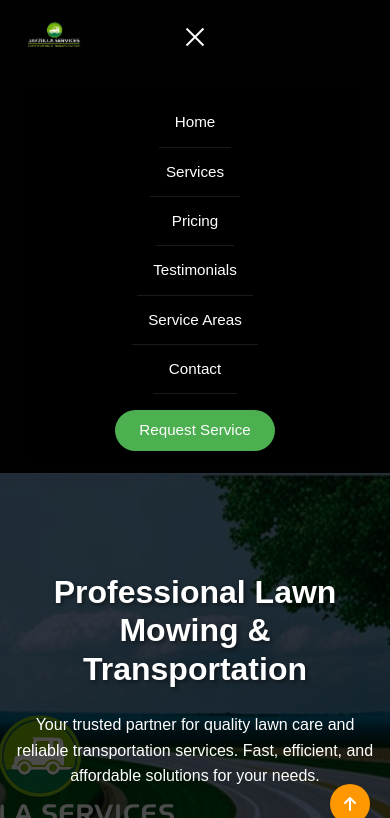
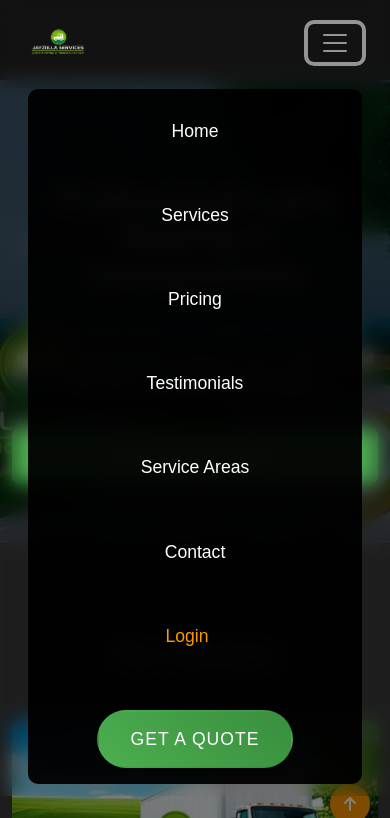
Before and after one commit to maureenblack/jayzilla, a website: page index.html in a window 390 px wide. Both pictures are taken after a click on the button 358 px from the left and 36 px from the top of the page. Shown: the top 818 px of the page. Drawn offline with nearby package versions, Linux system fonts and the light colour scheme.

Commit message:
feat: Restore login link and enhance navigation - Add login link back to navigation - Style login link with accent color - Make navigation consistent across pages - Update "Request Service" to "Get a Quote"

```diff
--- a/css/styles.css
+++ b/css/styles.css
@@ -19,12 +19,25 @@ body {
     background-color: var(--dark-color);
     color: var(--text-light);
     line-height: 1.6;
+    padding-top: 120px;
 }
 
-/* Mobile-First Navigation Styles */
+/* Navigation Styles */
 .navbar {
-    background-color: rgba(0, 0, 0, 0.95);
-    padding: 0.75rem 1rem;
+    background-color: transparent;
+    padding: 1rem 2rem;
+    position: fixed;
+    width: 100%;
+    top: 0;
+    z-index: 1000;
+    transition: all 0.3s ease;
+    backdrop-filter: blur(10px);
+}
+
+.navbar.scrolled {
+    background-color: rgba(0, 0, 0, 0.8);
+    box-shadow: 0 2px 10px rgba(0, 0, 0, 0.3);
+    padding: 0.8rem 2rem;
 }
 
 .navbar-brand {
@@ -35,155 +48,127 @@ body {
 }
 
 .navbar-logo {
-    height: 50px;
+    height: 150px;
     width: auto;
     transition: height 0.3s ease;
 }
 
-.navbar-nav {
-    gap: 1.5rem;
+.navbar.scrolled .navbar-logo {
+    height: 120px;
 }
 
+.navbar-nav {
+    gap: 2rem;
+    align-items: center;
+}
+
+/* Navigation Links */
 .nav-link {
     color: white !important;
-    font-size: 1rem;
-    padding: 0.5rem 1rem !important;
-    transition: color 0.3s ease;
+    font-size: 1.1rem;
+    padding: 0.5rem 0 !important;
+    transition: all 0.3s ease;
+    position: relative;
+    background: transparent !important;
 }
 
-.nav-link:hover {
-    color: var(--primary-color) !important;
+.nav-link::after {
+    content: '';
+    position: absolute;
+    bottom: 0;
+    left: 0;
+    width: 0;
+    height: 2px;
+    background-color: var(--accent-color);
+    transition: width 0.3s ease;
 }
 
+.nav-link:hover::after,
+.nav-link.active::after {
+    width: 100%;
+}
+
+.nav-link:hover,
+.nav-link.active {
+    color: var(--accent-color) !important;
+}
+
+/* Login Link */
+.nav-link[href="login.html"] {
+    color: var(--accent-color) !important;
+    font-weight: 500;
+    margin-right: 1rem;
+}
+
+.nav-link[href="login.html"]:hover {
+    color: var(--accent-dark) !important;
+}
+
+/* Request Button */
 .nav-link.request-btn {
-    background-color: var(--primary-color);
+    background: linear-gradient(45deg, var(--primary-color), var(--primary-dark)) !important;
     color: white !important;
-    padding: 0.5rem 1.5rem !important;
+    padding: 0.8rem 2rem !important;
     border-radius: 50px;
     margin-left: 1rem;
     transition: all 0.3s ease;
+    border: 2px solid transparent;
+    font-weight: 500;
+    text-transform: uppercase;
+    letter-spacing: 1px;
+    box-shadow: 0 4px 15px rgba(0, 0, 0, 0.2);
 }
 
 .nav-link.request-btn:hover {
-    background-color: var(--primary-dark);
+    background: transparent !important;
+    border-color: var(--primary-color);
+    color: var(--primary-color) !important;
     transform: translateY(-2px);
+    box-shadow: 0 6px 20px rgba(0, 0, 0, 0.3);
 }
 
-.navbar-toggler {
-    padding: 4px 8px;
-    border: none;
+.nav-link.request-btn::after {
+    display: none;
 }
 
-.navbar-toggler:focus {
-    box-shadow: none;
-}
+/* Mobile Navigation */
+@media (max-width: 991.98px) {
+    body {
+        padding-top: 90px;
+    }
 
-.navbar.scrolled {
-    background-color: rgba(0, 0, 0, 0.98);
-    box-shadow: 0 2px 10px rgba(0, 0, 0, 0.3);
-}
-
-.navbar-toggler-icon {
-    background-image: none;
-    position: relative;
-    transition: all 0.3s ease;
-}
-
-.navbar-toggler-icon::before,
-.navbar-toggler-icon::after,
-.navbar-toggler-icon {
-    width: 24px;
-    height: 2px;
-    background-color: white;
-    display: block;
-    position: absolute;
-    left: 50%;
-    margin-left: -12px;
-    transition: all 0.3s ease;
-}
-
-.navbar-toggler-icon::before {
-    content: '';
-    top: -8px;
-}
-
-.navbar-toggler-icon::after {
-    content: '';
-    bottom: -8px;
-}
-
-.navbar-toggler[aria-expanded="true"] .navbar-toggler-icon {
-    background-color: transparent;
-}
-
-.navbar-toggler[aria-expanded="true"] .navbar-toggler-icon::before {
-    transform: rotate(45deg);
-    top: 0;
-}
-
-.navbar-toggler[aria-expanded="true"] .navbar-toggler-icon::after {
-    transform: rotate(-45deg);
-    bottom: 0;
-}
-
-/* Mobile Navigation Menu */
-.navbar-collapse {
-    background: var(--dark-elevated);
-    border-radius: 10px;
-    margin-top: 1rem;
-    padding: 1rem;
-    max-height: 0;
-    overflow: hidden;
-    transition: max-height 0.3s ease-out;
-}
-
-.navbar-collapse.show {
-    max-height: 100vh;
-}
-
-@media (max-width: 991.98px) {
     .navbar {
-        padding: 0.5rem 1rem;
+        padding: 0.8rem 1rem;
     }
 
     .navbar-logo {
-        height: 40px;
+        height: 100px;
+    }
+
+    .navbar.scrolled .navbar-logo {
+        height: 80px;
     }
 
     .navbar-collapse {
-        background: rgba(0, 0, 0, 0.98);
-        margin-top: 0.5rem;
+        background: transparent;
+        backdrop-filter: blur(10px);
+        margin-top: 1rem;
         padding: 1rem;
-        border-radius: 4px;
-    }
-
-    .navbar-nav {
-        gap: 0;
-    }
-
-    .nav-link {
-        padding: 0.75rem 1rem !important;
-        text-align: center;
-        border-bottom: 1px solid rgba(255, 255, 255, 0.1);
-    }
-
-    .nav-item:last-child .nav-link {
-        border-bottom: none;
+        border-radius: 10px;
     }
 }
 
 @media (max-width: 575.98px) {
-    .navbar {
-        padding: 0.4rem 0.75rem;
+    body {
+        padding-top: 80px;
     }
 
     .navbar-logo {
-        height: 35px;
+        height: 80px;
     }
 
-    .nav-link {
-        font-size: 0.95rem;
-        padding: 0.6rem 1rem !important;
+    .navbar.scrolled .navbar-logo {
+        height: 60px;
     }
 }
 
@@ -373,11 +358,17 @@ body {
     transform: translateY(-10px);
 }
 
+.pricing-card:hover h3,
 .pricing-card:hover .price,
 .pricing-card:hover .period,
 .pricing-card:hover .pricing-features li,
 .pricing-card:hover .pricing-features i {
     color: white !important;
+}
+
+.pricing-card:hover .btn-primary {
+    background-color: white;
+    color: var(--primary-color);
 }
 
 .pricing-btn {
@@ -540,11 +531,23 @@ footer {
     text-align: center;
 }
 
-.footer-section h4 {
-    color: var(--accent-color);
+.footer-section h3 {
+    color: var(--primary-color);
+    font-size: 1.5rem;
     margin-bottom: 1.5rem;
-    font-size: 1.2rem;
-    font-weight: 600;
+    position: relative;
+    padding-bottom: 0.5rem;
+}
+
+.footer-section h3::after {
+    content: '';
+    position: absolute;
+    bottom: 0;
+    left: 50%;
+    width: 50px;
+    height: 2px;
+    background: var(--primary-color);
+    transform: translateX(-50%);
 }
 
 .footer-section p {
--- a/index.html
+++ b/index.html
@@ -25,7 +25,8 @@
                     <li class="nav-item"><a class="nav-link" href="#testimonials">Testimonials</a></li>
                     <li class="nav-item"><a class="nav-link" href="#service-areas">Service Areas</a></li>
                     <li class="nav-item"><a class="nav-link" href="#contact">Contact</a></li>
-                    <li class="nav-item"><a class="nav-link request-btn" href="service-request.html">Request Service</a></li>
+                    <li class="nav-item"><a class="nav-link" href="login.html">Login</a></li>
+                    <li class="nav-item"><a class="nav-link request-btn" href="service-request.html">Get a Quote</a></li>
                 </ul>
             </div>
         </div>
@@ -353,6 +354,17 @@
     </script>
 
     <script src="https://cdn.jsdelivr.net/npm/bootstrap@5.3.2/dist/js/bootstrap.bundle.min.js"></script>
+    <script>
+        // Sticky Navigation
+        window.addEventListener('scroll', function() {
+            const navbar = document.querySelector('.navbar');
+            if (window.scrollY > 50) {
+                navbar.classList.add('scrolled');
+            } else {
+                navbar.classList.remove('scrolled');
+            }
+        });
+    </script>
     <script src="https://kit.fontawesome.com/your-kit-code.js" crossorigin="anonymous"></script>
     <script src="js/main.js"></script>
 </body>
```
Also changed, not shown: service-request.html (+19 -2 lines).
